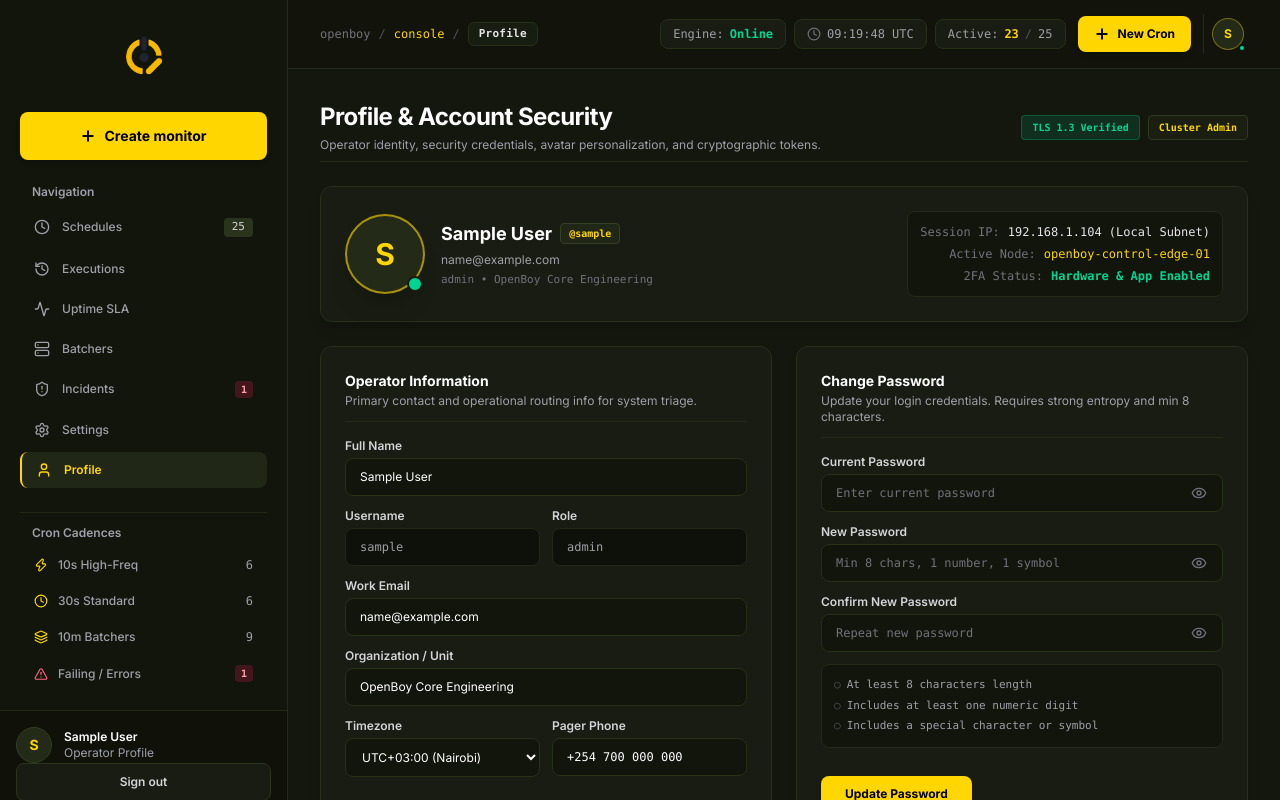
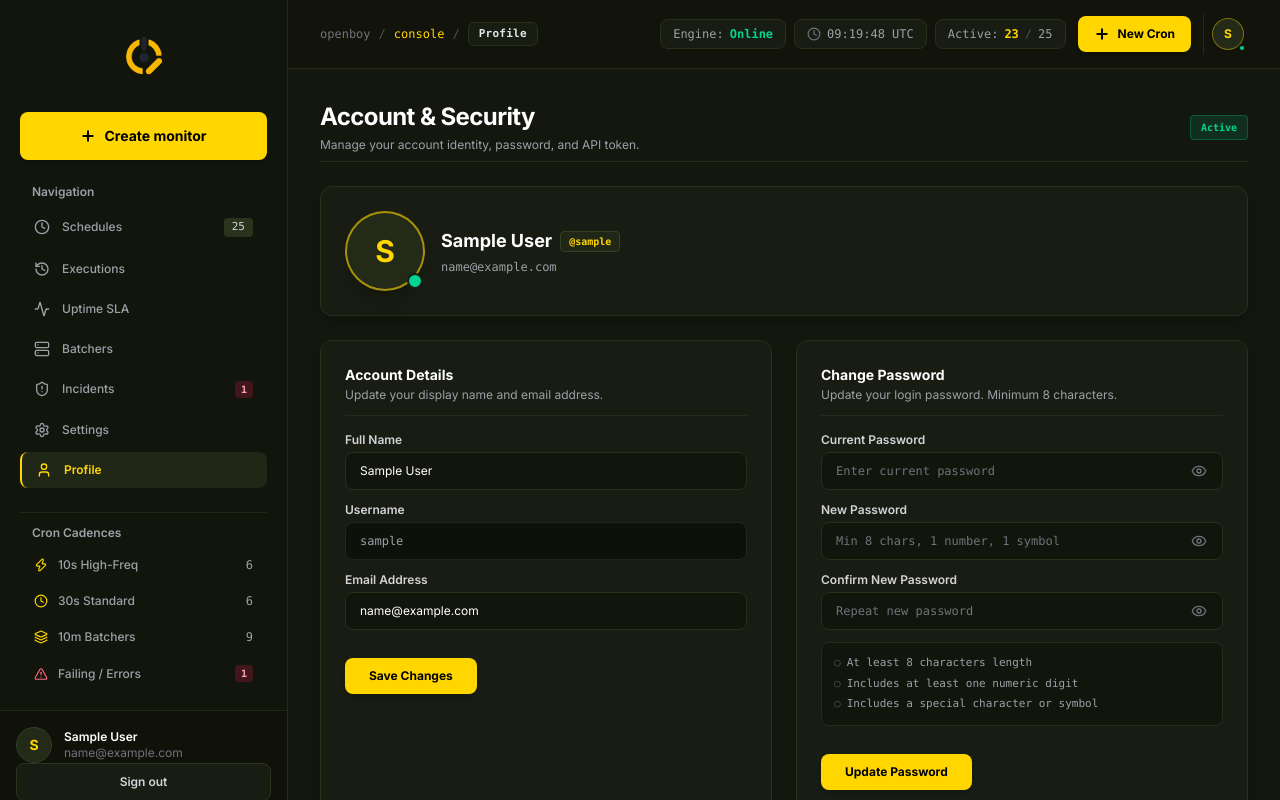
Before and after one commit to dennismutuku2005/openboy-app, a Next.js app: page /dashboard/profile in a window 1280 px wide. Shown: the top 800 px of the page. Built offline with nearby package versions, Linux system fonts and the light colour scheme; sample sign-in values are in the browser's storage.

Commit message:
style: remove generic enterprise fluff and make profile and sidebar minimal

```diff
--- a/app/dashboard/profile/page.js
+++ b/app/dashboard/profile/page.js
@@ -2,27 +2,13 @@
 
 import { useState, useEffect } from "react";
 import {
-  User,
-  Shield,
   KeyRound,
-  Lock,
   Eye,
   EyeOff,
   Check,
-  X,
   Copy,
-  CheckCircle2,
   AlertTriangle,
   RotateCw,
-  Terminal,
-  Clock,
-  Sparkles,
-  Smartphone,
-  Globe,
-  Mail,
-  Building,
-  Radio,
-  FileCode2,
 } from "lucide-react";
 import { useDashboard } from "@/components/DashboardContext";
 import { MetricCardsSkeleton } from "@/components/DashboardSkeletons";
@@ -34,10 +20,6 @@ export default function ProfilePage() {
   const [name, setName] = useState("");
   const [username, setUsername] = useState("");
   const [email, setEmail] = useState("");
-  const [role, setRole] = useState("");
-  const [organization, setOrganization] = useState("");
-  const [timezone, setTimezone] = useState("UTC+03:00 (Nairobi, East Africa)");
-  const [phone, setPhone] = useState("");
 
   // Profile save toast state
   const [profileSaved, setProfileSaved] = useState(false);
@@ -65,10 +47,6 @@ export default function ProfilePage() {
       setName(currentUser.name || "Dennis Mutuku");
       setUsername(currentUser.username || "admin");
       setEmail(currentUser.email || "dennis@openboy.dev");
-      setRole(currentUser.role || "Cluster Operator");
-      setOrganization(currentUser.organization || "OpenBoy Core Engineering");
-      setTimezone(currentUser.timezone || "UTC+03:00 (Nairobi, East Africa)");
-      setPhone(currentUser.phone || "+254 700 000 000");
       if (currentUser.apiKey) setApiToken(currentUser.apiKey);
     }
   }, [currentUser]);
@@ -98,9 +76,6 @@ export default function ProfilePage() {
       updateProfile({
         name,
         email,
-        organization,
-        timezone,
-        phone,
       });
       setIsSavingProfile(false);
       setProfileSaved(true);
@@ -140,7 +115,7 @@ export default function ProfilePage() {
       setIsUpdatingPassword(false);
 
       if (res.success) {
-        setPasswordSuccess("Security password updated successfully. All active sessions verified.");
+        setPasswordSuccess("Password updated successfully.");
         setCurrentPassword("");
         setNewPassword("");
         setConfirmPassword("");
@@ -181,33 +156,27 @@ export default function ProfilePage() {
 
   return (
     <div className="space-y-6">
-      {/* Header (Strictly NO icon next to title per design system protocol) */}
+      {/* Header (No icon next to title) */}
       <div className="flex flex-col sm:flex-row sm:items-center justify-between gap-4 pb-2 border-b border-[#242b18]">
         <div>
           <h1 className="text-2xl font-bold text-white tracking-tight">
-            Profile & Account Security
+            Account & Security
           </h1>
           <p className="text-xs text-zinc-400 mt-1">
-            Operator identity, security credentials, avatar personalization, and cryptographic tokens.
+            Manage your account identity, password, and API token.
           </p>
         </div>
 
-        {/* Status Indicator (Zero dots, clean rectangular tag) */}
         <div className="flex items-center gap-2">
           <span className="text-[10px] font-mono font-bold px-2.5 py-1 rounded border bg-emerald-500/15 text-emerald-400 border-emerald-500/30">
-            TLS 1.3 Verified
-          </span>
-          <span className="text-[10px] font-mono font-bold px-2.5 py-1 rounded border bg-[#1a1f12] text-[#ffd600] border-[#2f3920]">
-            Cluster Admin
+            Active
           </span>
         </div>
       </div>
 
       {/* Profile Overview Card with Circular Avatar */}
       <div className="p-5 sm:p-6 rounded-xl bg-[#181c12] border border-[#273019] shadow-lg">
-        <div className="flex flex-col sm:flex-row items-start sm:items-center justify-between gap-5">
         <div className="flex items-center gap-4">
-            {/* Live Interactive Circular Avatar */}
           <div className="relative">
             <div className="w-16 h-16 sm:w-20 sm:h-20 rounded-full bg-[#232a17] border-2 border-[#ffd600]/60 flex items-center justify-center font-bold text-2xl sm:text-3xl text-[#ffd600] shadow-xl">
               {userInitial}
@@ -222,47 +191,27 @@ export default function ProfilePage() {
                 @{username || "admin"}
               </span>
             </div>
-              <p className="text-xs text-zinc-400">{email || "dennis@openboy.dev"}</p>
-              <div className="text-[11px] text-zinc-500 font-mono">
-                {role} • {organization}
+            <p className="text-xs text-zinc-400 font-mono">{email || "dennis@openboy.dev"}</p>
           </div>
         </div>
       </div>
 
-          {/* Quick Session Badges */}
-          <div className="flex flex-col sm:items-end gap-1.5 text-xs font-mono text-zinc-400 w-full sm:w-auto p-3 rounded-lg bg-[#12150c] border border-[#242b18]">
-            <div className="flex items-center gap-2 justify-between sm:justify-end">
-              <span className="text-zinc-500">Session IP:</span>
-              <span className="text-zinc-200">192.168.1.104 (Local Subnet)</span>
-            </div>
-            <div className="flex items-center gap-2 justify-between sm:justify-end">
-              <span className="text-zinc-500">Active Node:</span>
-              <span className="text-[#ffd600]">openboy-control-edge-01</span>
-            </div>
-            <div className="flex items-center gap-2 justify-between sm:justify-end">
-              <span className="text-zinc-500">2FA Status:</span>
-              <span className="text-emerald-400 font-bold">Hardware & App Enabled</span>
-            </div>
-          </div>
-        </div>
-      </div>
-
-      {/* Main Grid: Profile Form + Password Change Form */}
+      {/* Main Grid: Account Info + Password Change Form */}
       <div className="grid grid-cols-1 lg:grid-cols-2 gap-6">
-        {/* CARD 1: Operator Details Edit Form */}
+        {/* CARD 1: Account Information */}
         <div className="p-5 sm:p-6 rounded-xl bg-[#181c12] border border-[#273019] shadow-lg flex flex-col justify-between">
           <form onSubmit={handleSaveProfile} className="space-y-4">
             <div className="pb-3 border-b border-[#242b18]">
-              <h3 className="text-sm font-bold text-white">Operator Information</h3>
+              <h3 className="text-sm font-bold text-white">Account Details</h3>
               <p className="text-xs text-zinc-400 mt-0.5">
-                Primary contact and operational routing info for system triage.
+                Update your display name and email address.
               </p>
             </div>
 
             {profileSaved && (
               <div className="p-3 rounded-lg bg-emerald-500/10 border border-emerald-500/40 text-emerald-400 text-xs font-mono flex items-center gap-2 animate-fade-in">
                 <Check className="w-4 h-4 text-emerald-400 shrink-0" />
-                <span>Profile information saved and synced across cluster.</span>
+                <span>Account details saved successfully.</span>
               </div>
             )}
 
@@ -279,7 +228,6 @@ export default function ProfilePage() {
                 />
               </div>
 
-              <div className="grid grid-cols-1 sm:grid-cols-2 gap-3">
               <div>
                 <label className="text-xs font-semibold text-zinc-300 mb-1 block">Username</label>
                 <input
@@ -287,22 +235,11 @@ export default function ProfilePage() {
                   value={username}
                   readOnly
                   className="w-full px-3.5 py-2.5 rounded-lg bg-[#0e1109] border border-[#222816] text-xs text-zinc-400 font-mono cursor-not-allowed"
-                    title="Usernames are managed via system administrator"
                 />
-                </div>
-                <div>
-                  <label className="text-xs font-semibold text-zinc-300 mb-1 block">Role</label>
-                  <input
-                    type="text"
-                    value={role}
-                    readOnly
-                    className="w-full px-3.5 py-2.5 rounded-lg bg-[#0e1109] border border-[#222816] text-xs text-zinc-400 font-mono cursor-not-allowed"
-                  />
-                </div>
               </div>
 
               <div>
-                <label className="text-xs font-semibold text-zinc-300 mb-1 block">Work Email</label>
+                <label className="text-xs font-semibold text-zinc-300 mb-1 block">Email Address</label>
                 <input
                   type="email"
                   value={email}
@@ -312,71 +249,30 @@ export default function ProfilePage() {
                   required
                 />
               </div>
-
-              <div>
-                <label className="text-xs font-semibold text-zinc-300 mb-1 block">Organization / Unit</label>
-                <input
-                  type="text"
-                  value={organization}
-                  onChange={(e) => setOrganization(e.target.value)}
-                  className="w-full px-3.5 py-2.5 rounded-lg bg-[#12150c] border border-[#273019] text-xs text-white placeholder-zinc-500 focus:outline-none focus:border-[#ffd600] transition-colors"
-                  placeholder="OpenBoy Infrastructure"
-                />
             </div>
 
-              <div className="grid grid-cols-1 sm:grid-cols-2 gap-3">
-                <div>
-                  <label className="text-xs font-semibold text-zinc-300 mb-1 block">Timezone</label>
-                  <select
-                    value={timezone}
-                    onChange={(e) => setTimezone(e.target.value)}
-                    className="w-full px-3 py-2.5 rounded-lg bg-[#12150c] border border-[#273019] text-xs text-white focus:outline-none focus:border-[#ffd600] cursor-pointer"
-                  >
-                    <option value="UTC+03:00 (Nairobi, East Africa)">UTC+03:00 (Nairobi)</option>
-                    <option value="UTC+00:00 (London, UTC)">UTC+00:00 (London, UTC)</option>
-                    <option value="UTC-05:00 (New York, EST)">UTC-05:00 (New York, EST)</option>
-                    <option value="UTC-08:00 (San Francisco, PST)">UTC-08:00 (San Francisco, PST)</option>
-                    <option value="UTC+01:00 (Frankfurt, CET)">UTC+01:00 (Frankfurt, CET)</option>
-                    <option value="UTC+08:00 (Singapore, SGT)">UTC+08:00 (Singapore, SGT)</option>
-                  </select>
-                </div>
-                <div>
-                  <label className="text-xs font-semibold text-zinc-300 mb-1 block">Pager Phone</label>
-                  <input
-                    type="tel"
-                    value={phone}
-                    onChange={(e) => setPhone(e.target.value)}
-                    className="w-full px-3.5 py-2.5 rounded-lg bg-[#12150c] border border-[#273019] text-xs text-white placeholder-zinc-500 focus:outline-none focus:border-[#ffd600] transition-colors font-mono"
-                    placeholder="+254 700 000 000"
-                  />
-                </div>
-              </div>
-            </div>
-
-            {/* Save Button: full-width on mobile running left to right */}
             <div className="pt-3">
               <button
                 type="submit"
                 disabled={isSavingProfile}
                 className="w-full sm:w-auto px-6 py-2.5 rounded-lg bg-[#ffd600] hover:bg-[#eed000] text-black font-bold text-xs transition-all shadow-md active:scale-[0.99] cursor-pointer flex items-center justify-center gap-2 disabled:opacity-60"
               >
-                <span>Save Profile Changes</span>
+                <span>Save Changes</span>
               </button>
             </div>
           </form>
         </div>
 
-        {/* CARD 2: Change Password Form (Strictly following Clean UI & Design Protocols) */}
+        {/* CARD 2: Change Password Form */}
         <div className="p-5 sm:p-6 rounded-xl bg-[#181c12] border border-[#273019] shadow-lg flex flex-col justify-between">
           <form onSubmit={handlePasswordChange} className="space-y-4">
             <div className="pb-3 border-b border-[#242b18]">
               <h3 className="text-sm font-bold text-white">Change Password</h3>
               <p className="text-xs text-zinc-400 mt-0.5">
-                Update your login credentials. Requires strong entropy and min 8 characters.
+                Update your login password. Minimum 8 characters.
               </p>
             </div>
 
-            {/* Error Feedback */}
             {passwordError && (
               <div className="p-3 rounded-lg bg-rose-500/15 border border-rose-500/40 text-rose-300 text-xs font-mono flex items-center gap-2 animate-fade-in">
                 <AlertTriangle className="w-4 h-4 text-rose-400 shrink-0" />
@@ -384,7 +280,6 @@ export default function ProfilePage() {
               </div>
             )}
 
-            {/* Success Feedback */}
             {passwordSuccess && (
               <div className="p-3 rounded-lg bg-emerald-500/15 border border-emerald-500/40 text-emerald-300 text-xs font-mono flex items-center gap-2 animate-fade-in">
                 <Check className="w-4 h-4 text-emerald-400 shrink-0" />
@@ -393,7 +288,6 @@ export default function ProfilePage() {
             )}
 
             <div className="space-y-3">
-              {/* Current Password */}
               <div>
                 <label className="text-xs font-semibold text-zinc-300 mb-1 block">Current Password</label>
                 <div className="relative">
@@ -416,7 +310,6 @@ export default function ProfilePage() {
                 </div>
               </div>
 
-              {/* New Password */}
               <div>
                 <label className="text-xs font-semibold text-zinc-300 mb-1 block">New Password</label>
                 <div className="relative">
@@ -438,7 +331,6 @@ export default function ProfilePage() {
                   </button>
                 </div>
 
-                {/* Password Strength Meter */}
                 {newPassword && (
                   <div className="mt-2 space-y-1.5">
                     <div className="flex items-center justify-between text-[11px] font-mono">
@@ -454,7 +346,6 @@ export default function ProfilePage() {
                 )}
               </div>
 
-              {/* Confirm Password */}
               <div>
                 <label className="text-xs font-semibold text-zinc-300 mb-1 block">Confirm New Password</label>
                 <div className="relative">
@@ -477,7 +368,6 @@ export default function ProfilePage() {
                 </div>
               </div>
 
-              {/* Security Guidance Checklist */}
               <div className="p-3 rounded-lg bg-[#12150c] border border-[#242b18] text-[11px] font-mono space-y-1 text-zinc-400">
                 <div className="flex items-center gap-1.5">
                   <span className={newPassword.length >= 8 ? "text-emerald-400" : "text-zinc-600"}>
@@ -500,7 +390,6 @@ export default function ProfilePage() {
               </div>
             </div>
 
-            {/* Change Password Button: full-width on mobile running left to right */}
             <div className="pt-3">
               <button
                 type="submit"
@@ -514,17 +403,17 @@ export default function ProfilePage() {
         </div>
       </div>
 
-      {/* CARD 3: Cryptographic Developer Token & API Access */}
+      {/* CARD 3: API Token */}
       <div className="p-5 sm:p-6 rounded-xl bg-[#181c12] border border-[#273019] shadow-lg space-y-4">
         <div className="flex flex-col sm:flex-row sm:items-center justify-between gap-3 pb-3 border-b border-[#242b18]">
           <div>
-            <h3 className="text-sm font-bold text-white">Production API & MCP Gateway Token</h3>
+            <h3 className="text-sm font-bold text-white">API Token</h3>
             <p className="text-xs text-zinc-400 mt-0.5">
-              Bearer token for programmatic heartbeat snitching, CLI cron registration, and MCP server synchronization.
+              Secret token for programmatic cron pinging and API authentication.
             </p>
           </div>
           <span className="text-[10px] font-mono font-bold px-2.5 py-1 rounded border bg-[#1a1f12] text-zinc-300 border-[#2f3920] self-start sm:self-auto">
-            Scopes: cron:write, metrics:read
+            Active
           </span>
         </div>
 
--- a/components/DashboardContext.js
+++ b/components/DashboardContext.js
@@ -34,15 +34,7 @@ export function DashboardProvider({ children }) {
           username: parsed.username || "admin",
           name: parsed.name || "Dennis Mutuku",
           email: parsed.email || `${parsed.username || "admin"}@openboy.dev`,
-          role: parsed.role || "Cluster Operator",
-          organization: parsed.organization || "OpenBoy Core Engineering",
-          timezone: parsed.timezone || "UTC+03:00 (Nairobi, East Africa)",
-          avatarUrl: parsed.avatarUrl || "",
-          avatarBg: parsed.avatarBg || "from-amber-500 to-[#ffd600]",
           apiKey: parsed.apiKey || "ob_live_8f99e3a07c1264b91",
-          phone: parsed.phone || "+254 700 000 000",
-          loginTime: parsed.loginTime || new Date().toLocaleTimeString(),
-          twoFactor: parsed.twoFactor !== undefined ? parsed.twoFactor : true,
         };
         setCurrentUser(userWithDefaults);
         try {
--- a/components/DashboardSidebar.js
+++ b/components/DashboardSidebar.js
@@ -233,7 +233,9 @@ export default function DashboardSidebar() {
             <div className="text-xs font-semibold text-white truncate group-hover:text-[#ffd600] transition-colors">
               {currentUser?.name || currentUser?.username || "admin"}
             </div>
-            <div className="text-xs text-zinc-400">Operator Profile</div>
+            <div className="text-xs text-zinc-500 truncate">
+              {currentUser?.email || "Account"}
+            </div>
           </div>
         </Link>
 
```
Lines whose indentation alone changed are shown as unchanged.
